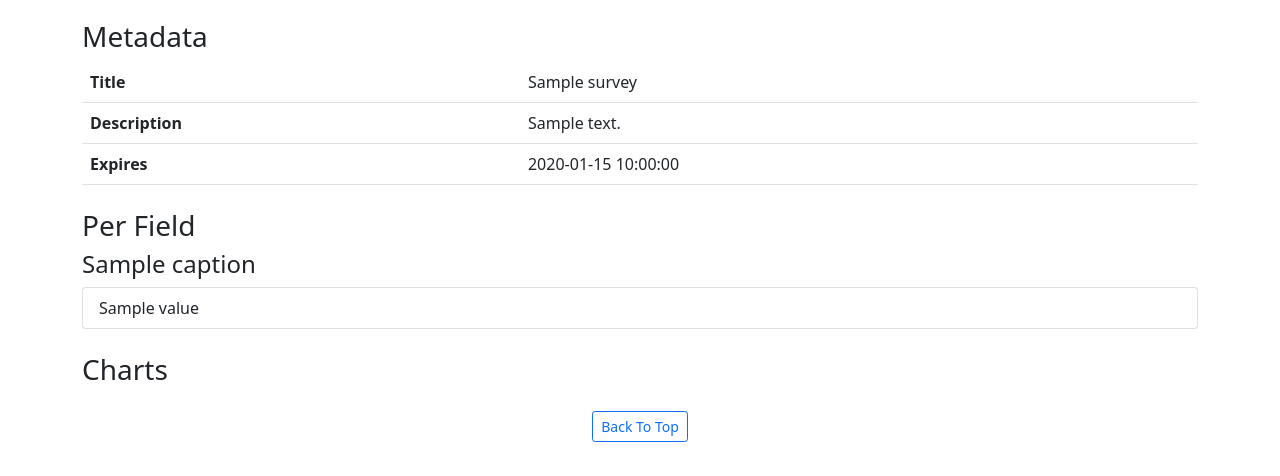
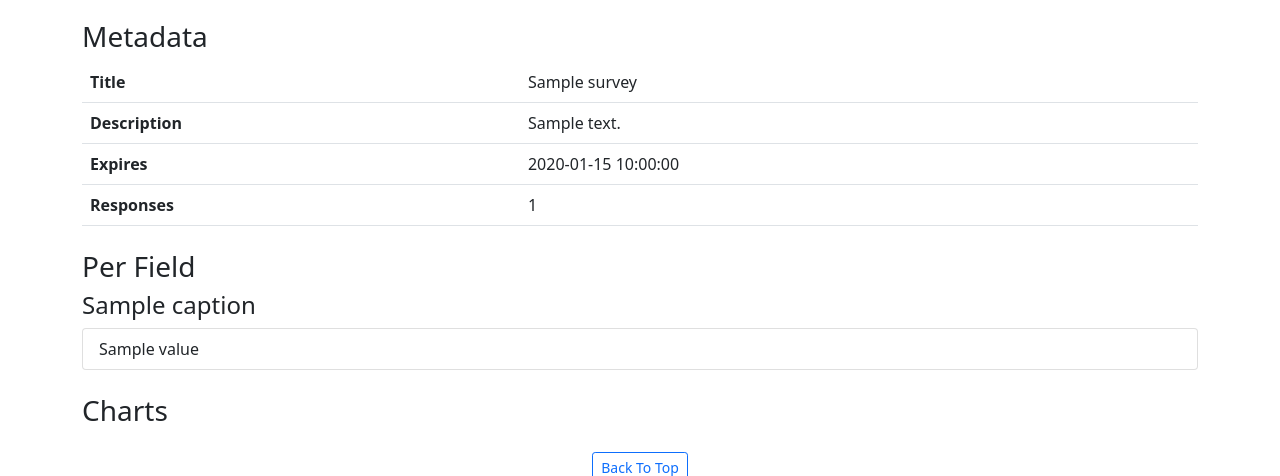
Before and after one commit to enchant97/simple-survey, a Python web app: template simple_survey/templates/survey/report.html in a window 1280 px wide. Shown: the part 329-805 px from the top of the page. Run offline with Jinja, Linux system fonts and the light colour scheme; the template is opened without the code that fills it: most values are stand-ins (such as "Sample title", 1, 10 or a date in 2020); some libraries are stand-ins or nearby versions.

Commit message:
add response count

```diff
--- a/simple_survey/templates/survey/report.html
+++ b/simple_survey/templates/survey/report.html
@@ -53,6 +53,10 @@
                 <th>Expires</th>
                 <td>{% if survey.expires_at %}{{ survey.expires_at }}{% else %}Never{% endif %}</td>
             </tr>
+            <tr>
+                <th>Responses</th>
+                <td>{{ survey_response_count }}</td>
+            </tr>
         </tbody>
     </table>
 </section>
--- a/simple_survey/views/survey.py
+++ b/simple_survey/views/survey.py
@@ -131,6 +131,7 @@ async def get_survey_thanks(survey_id: int):
 async def get_survey_report(survey_id: int):
     try:
         survey = await Survey.get(id=survey_id)
+        survey_response_count = await survey.responses.all().count()
         fields = await survey.fields.all().prefetch_related("options", "options__votes", "values")
     except DoesNotExist:
         abort(404)
@@ -138,6 +139,7 @@ async def get_survey_report(survey_id: int):
         return await render_template(
             "/survey/report.html",
             survey=survey,
+            survey_response_count=survey_response_count,
             fields=fields,
             FieldTypes=FieldTypes,
         )
```
